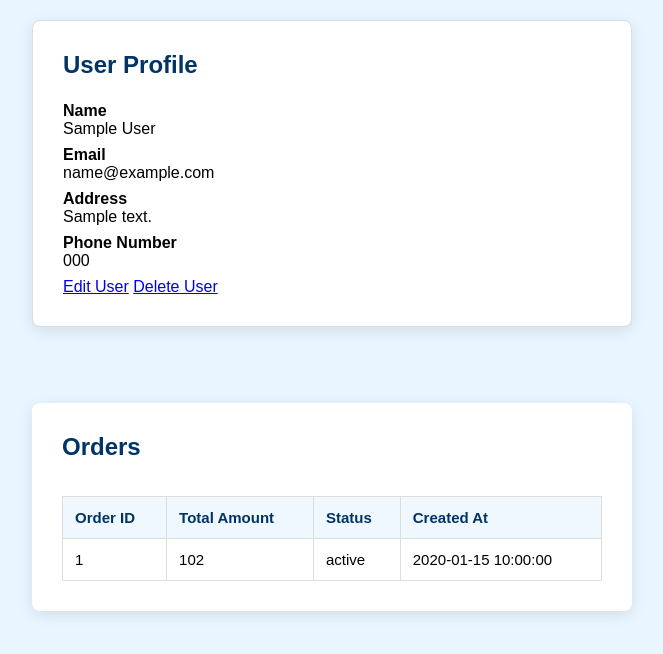
After one commit to HesandaLiyanage/Dealkade-Online-Book-Store, a PHP site: page /viewUser.php?id=1 in a window 1280 px wide. The commit adds this page. Shown: the top 654 px of the page, without its empty margins (308-971 px from the left). Run offline with PHP 8.4, Linux system fonts and the light colour scheme; tables that the repository leaves empty or names only in its code hold one stand-in row (values such as "Sample post"); a stand-in replaces the project's code that opens the database connection.

Commit message:
adding crud php completed.
added updateUser.php
viewUser.php
/css/admin.css
/css/index.css
/css/profile.css
/css/styles.css
admin.php
deleteUser.php
read.php

```diff
--- a/admin.php
+++ b/admin.php
@@ -48,7 +48,7 @@ $result_users = $conn->query($sql_users);
                                 <td>{$user['name']}</td>
                                 <td>{$user['address']}</td>
                                 <td>{$user['phone_number']}</td>
-                                <td><a href='view_user.php?id={$user['id']}'>View Details</a></td>
+                                <td><a href='viewUser.php?id={$user['id']}'>View Details</a></td>
                               </tr>";
                     }
                 } else {
--- a/css/admin.css
+++ b/css/admin.css
@@ -91,3 +91,15 @@
   .user-details tr:nth-child(even) {
     background-color: #f9f9f9;
   }
+
+
+.button {
+  padding: 10px;
+  background-color: #28a745;
+  color: #fff;
+  border: none;
+  border-radius: 5px;
+  cursor: pointer;
+  font-size: 16px;
+  transition: background-color 0.3s ease;
+}
--- a/css/index.css
+++ b/css/index.css
@@ -50,6 +50,12 @@ input[type="text"]:focus, input[type="password"]:focus {
   outline: none;
 }
 
+.edit-user{
+  text-align: left;
+  margin-left: 30px;
+
+}
+
 button {
   padding: 10px;
   background-color: #28a745;
--- a/css/profile.css
+++ b/css/profile.css
@@ -1,32 +1,70 @@
-/* CSS for Profile Page */
 body {
   font-family: Arial, sans-serif;
-    background: #f4f4f4;
+  background: #e9f5ff; /* Softer light blue */
   margin: 0;
   padding: 0;
 }
 
+
+.prof {
+  display: flex;
+  flex-direction: column;
+  align-items: flex-start;
+  margin: 20px auto;
+  background-color: #ffffff; /* White background */
+  padding: 30px;
+  box-shadow: 0 4px 15px rgba(0, 0, 0, 0.1);
+  border-radius: 8px;
+  max-width: 600px; /* Increased max width */
+  border: 1px solid #ddd; /* Subtle border */
+}
+
+.prof h1 {
+  color: #003366; /* Dark blue */
+  margin-bottom: 20px;
+  font-size: 24px; /* Larger font size for the title */
+  text-align: center; /* Center align the title */
+}
+
+.profile-details {
+  width: 100%; /* Full width for details */
+}
+
+.profile-details p {
+  font-size: 18px; /* Slightly larger text */
+  color: #555; /* Dark gray */
+  margin: 10px 0; /* Add spacing between lines */
+}
+
+.profile-details p strong {
+  color: #003366; /* Dark blue for labels */
+}
+
+
+
 .prof, .orders {
   display: flex;
   flex-direction: column;
-    align-items: center;
-    background-color: #fff;
-    padding: 20px;
-    box-shadow: 0 4px 8px rgba(0, 0, 0, 0.1);
+  align-items: flex-start; /* Correcting 'left' to 'flex-start' */
+  margin: 20px auto;
+  background-color: #ffffff; /* White background */
+  padding: 30px;
+  box-shadow: 0 4px 15px rgba(0, 0, 0, 0.1);
   border-radius: 8px;
-    margin: 20px auto;
-    max-width: 800px;
+  max-width: 600px; /* Increased max width */
 }
 
 .prof h1, .orders h2 {
-    color: #333;
-    margin-bottom: 20px;
+  color: #003366; /* Dark blue */
+  margin-bottom: 15px;
+  font-size: 24px;
 }
 
 .prof p {
   font-size: 16px;
-    color: #555;
-    margin: 10px 0;
+  color: #444; /* Dark gray for better readability */
+  margin: 8px 0;
+  font-weight: bold;
 }
 
 .orders table {
@@ -37,41 +75,37 @@ body {
 
 .orders table th, .orders table td {
   border: 1px solid #ddd;
-    padding: 10px;
+  padding: 12px; /* Increased padding */
   text-align: left;
-    font-size: 16px;
+  font-size: 15px;
 }
 
 .orders table th {
-    background-color: #f4f4f4;
-    color: #333;
+  background-color: #f0f8ff; /* Lighter blue for header */
+  color: #003366; /* Dark blue for header text */
 }
 
 .orders table tr:nth-child(even) {
-    background-color: #f9f9f9;
+  background-color: #f9f9f9; /* Light gray */
 }
 
 .orders table tr:hover {
-    background-color: #e9ecef;
+  background-color: #e0f0ff; /* Light hover effect */
 }
 
-  /* Optional: Add some responsiveness */
-  @media (max-width: 768px) {
-    .prof, .orders {
-      padding: 15px;
-      margin: 10px;
+
+
+.button {
+  padding: 10px;
+  background-color: #28a745;
+  color: #fff;
+  border: none;
+  border-radius: 5px;
+  cursor: pointer;
+  font-size: 16px;
+  transition: background-color 0.3s ease;
 }
 
-    .orders table th, .orders table td {
-      font-size: 14px;
-      padding: 8px;
+.button:hover {
+  background-color: #218838;
 }
-  }
-
-  /* Header styling */
-  .head {
-    z-index: 1;
-    font-family: Arial, Helvetica, sans-serif;
-    color: blueviolet;
-    text-align: center;
-  }
--- /dev/null
+++ b/viewUser.php
@@ -0,0 +1,76 @@
+<?php
+require_once('connect.php');
+
+$user_id = $_GET['id'];
+
+// Fetch user details
+$sql_user = "SELECT id, username_or_email, name, address, phone_number FROM users WHERE id = $user_id";
+$result_user = $conn->query($sql_user);
+
+// Check if user exists
+if ($result_user->num_rows > 0) {
+    $user = $result_user->fetch_assoc();
+} else {
+    echo "User not found.";
+    exit();
+}
+
+// Fetch user orders
+$sql_orders = "SELECT id, total_amount, status, created_at FROM orders WHERE user_id = $user_id";
+$result_orders = $conn->query($sql_orders);
+
+echo "
+<!DOCTYPE html>
+<html>
+<head>
+    <title>User Details</title>
+    <link rel='stylesheet' href='css/admin.css'>
+     <link rel='stylesheet' type='text/css' href='css/profile.css'>
+</head>
+<body>
+     <div class='prof'>
+    <h1>User Profile</h1>
+    <div class='profile-details'>
+        <p><h4>Name</h4> " . $user['name'] . "</p>
+        <p><h4>Email</h4> " . $user['username_or_email']. "</p>
+        <p><h4>Address </h4>" . $user['address']. "</p>
+        <p><h4>Phone Number </h4>" . $user['phone_number'] . "</p>
+        <a href='UpdateUser.php?id=" . $user['id'] ."' >Edit User</a>
+<a href='deleteUser.php?id=" . $user['id'] ."'>Delete User</a>
+    </div>
+</div>
+    <br><br>
+    <div class='orders'>
+        <h2>Orders</h2>
+        <table>
+            <thead>
+                <tr>
+                    <th>Order ID</th>
+                    <th>Total Amount</th>
+                    <th>Status</th>
+                    <th>Created At</th>
+                </tr>
+            </thead>
+            <tbody>";
+
+if ($result_orders->num_rows > 0) {
+    while ($order = $result_orders->fetch_assoc()) {
+        echo "<tr>
+                    <td>" . $order['id'] . "</td>
+                    <td>" . $order['total_amount'], 2 . "</td>
+                    <td>" . $order['status'] . "</td>
+                    <td>" . $order['created_at'] . "</td>
+                  </tr>";
+    }
+} else {
+    echo "<tr><td colspan='4'>No orders found.</td></tr>";
+}
+
+echo "      </tbody>
+        </table>
+    </div>
+</body>
+</html>";
+
+$conn->close();
+?>
```
Also changed, not shown: deleteUser.php (added, +20 -0 lines), read.php (+17 -12 lines), updateUser.php (added, +61 -0 lines). Lines whose indentation alone changed are shown as unchanged.
